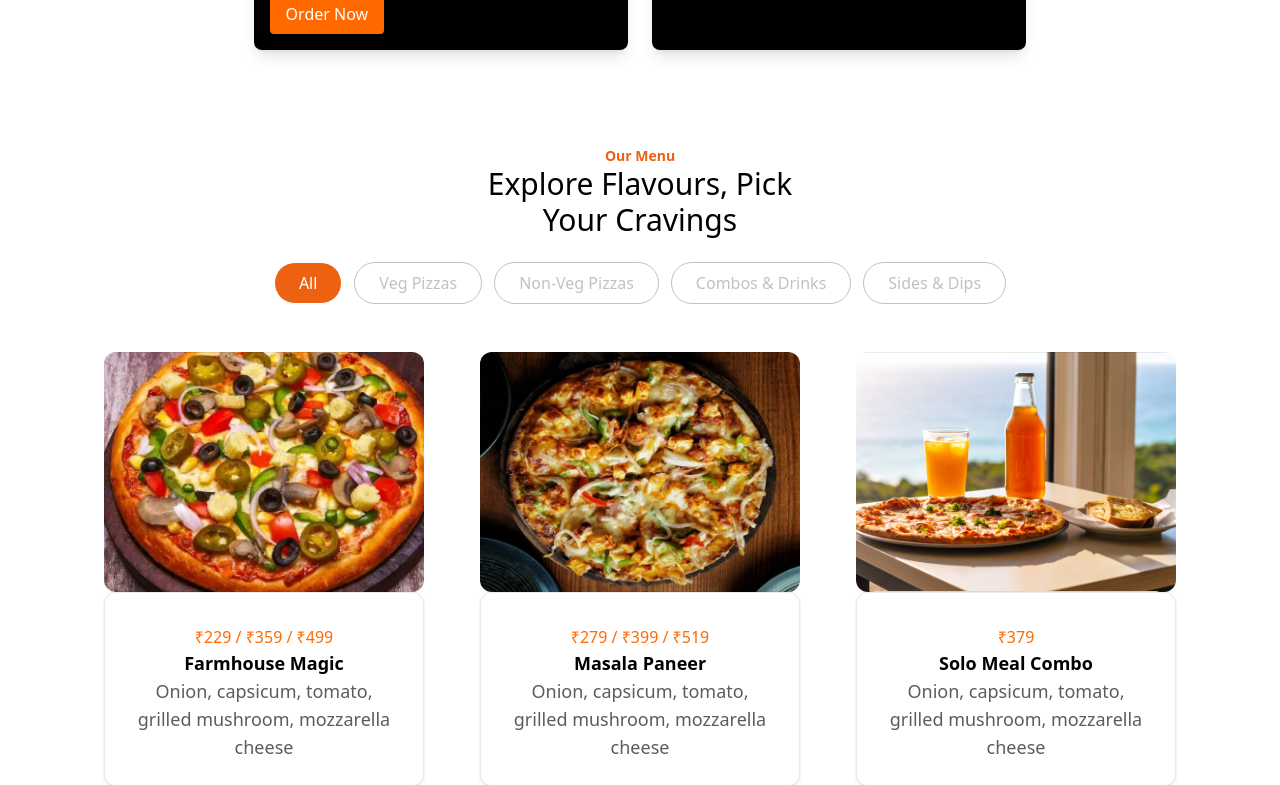
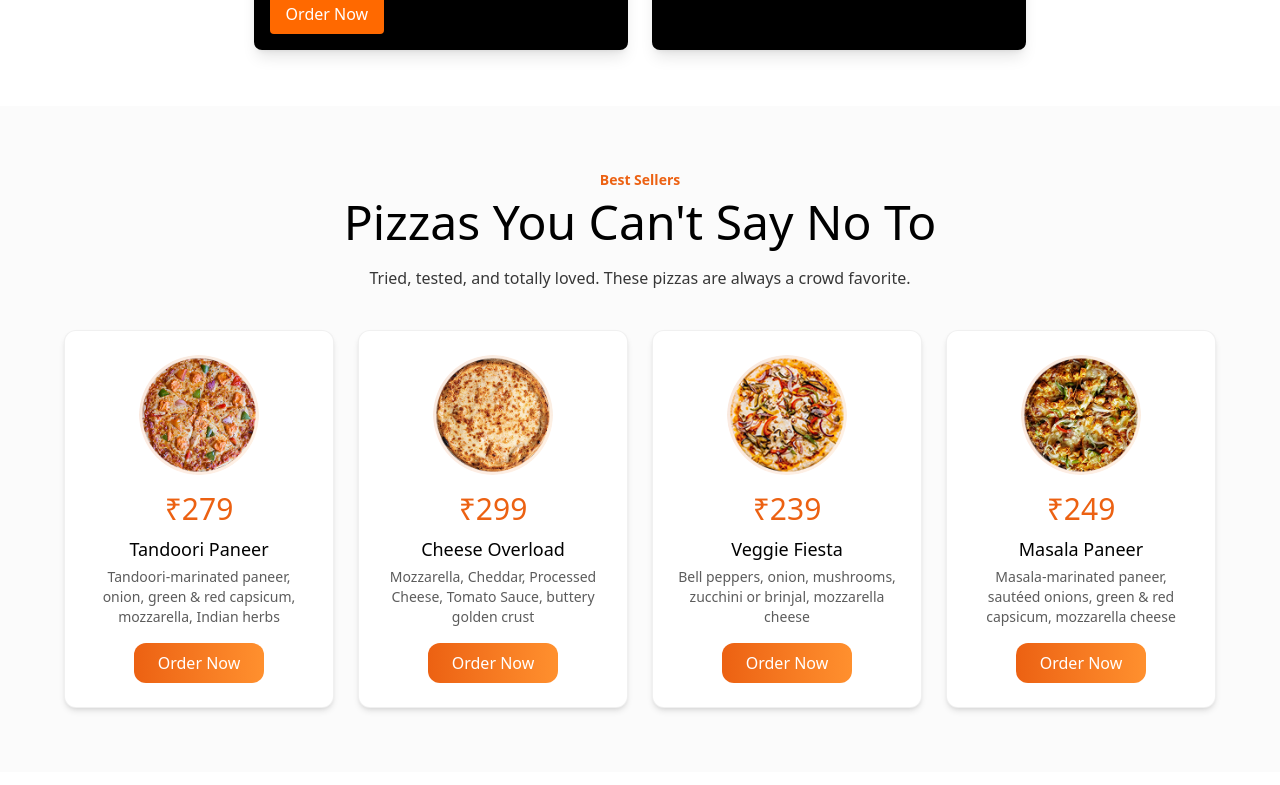
Before and after one commit to sunita0987/pizza-nest, a React (Vite) app: page / in a window 1280 px wide. Shown: the part 1733-2518 px from the top of the page. Built offline with nearby package versions, Linux system fonts and the light colour scheme.

Commit message:
first commit

```diff
--- a/src/App.jsx
+++ b/src/App.jsx
@@ -10,7 +10,7 @@ import FoodDelivery from "./components/FoodDelivery";
 import PerfectPizza from "./components/PerfectPizza";
 import PizzaBanner from "./components/PizzaBanner";
 import Footer from "./components/Footer";
-// import Sellers from "./components/Sellers";
+import Sellers from "./components/Sellers";
 import Menu from "./components/Menu";
 import PizzaGallery from "./components/PizzaGallery";
 import TestimonialSwiper from "./components/TestimonialsSlider";
@@ -22,7 +22,7 @@ function App() {
       <HeroSection />
       <Nest />
       <Card />
-      {/* <Sellers/> */}
+      <Sellers/>
       <Menu/>
       <BestSeller/>
       <FoodDelivery/>
--- a/src/components/Sellers.jsx
+++ b/src/components/Sellers.jsx
@@ -1,5 +1,6 @@
 import React from "react";
 import { Pizzas } from "../utils/helper";
+
 console.log(Pizzas);
 const Sellers = () => {
   return (
--- a/src/utils/Helper.js
+++ b/src/utils/Helper.js
@@ -52,7 +52,7 @@ export const  Pizzas = [
       "Masala-marinated paneer, sautéed onions, green & red capsicum, mozzarella cheese",
     image: masalaPaneer,
   },
-];
+]
 
 export const TEST_DATA = [
   {
```
